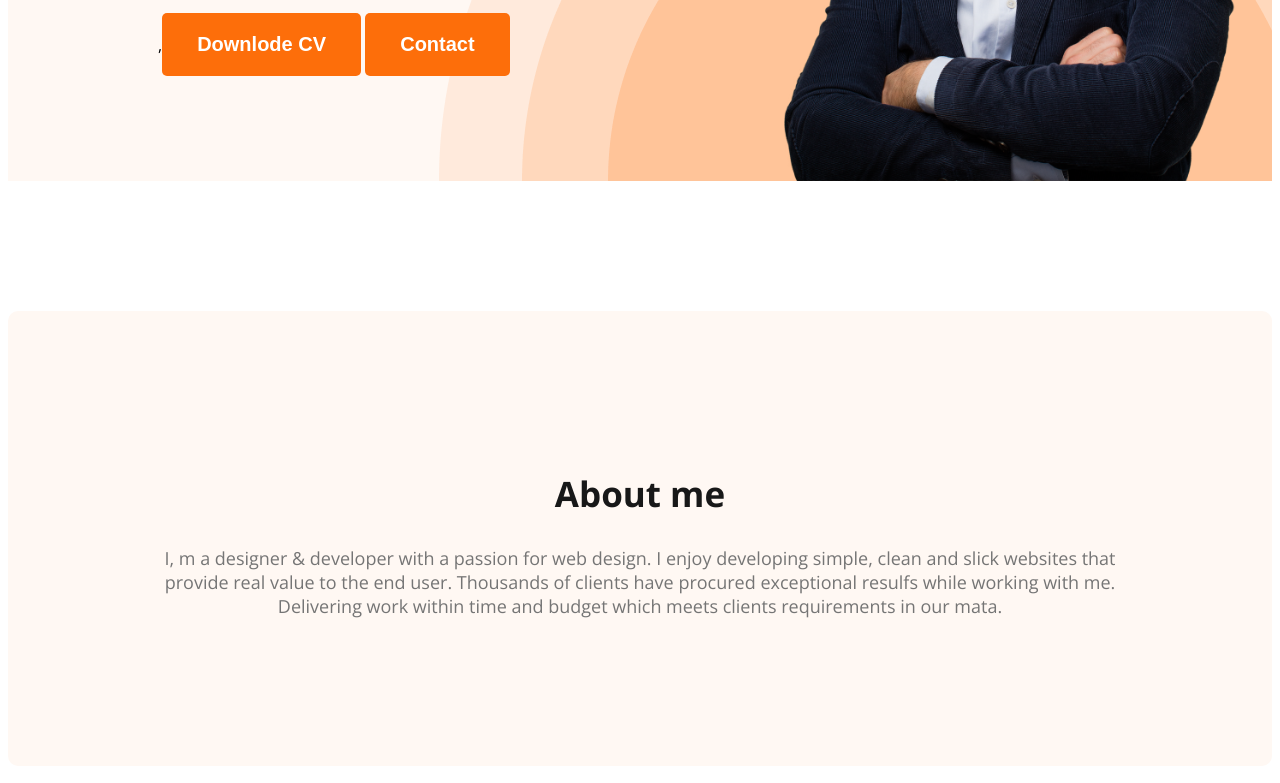
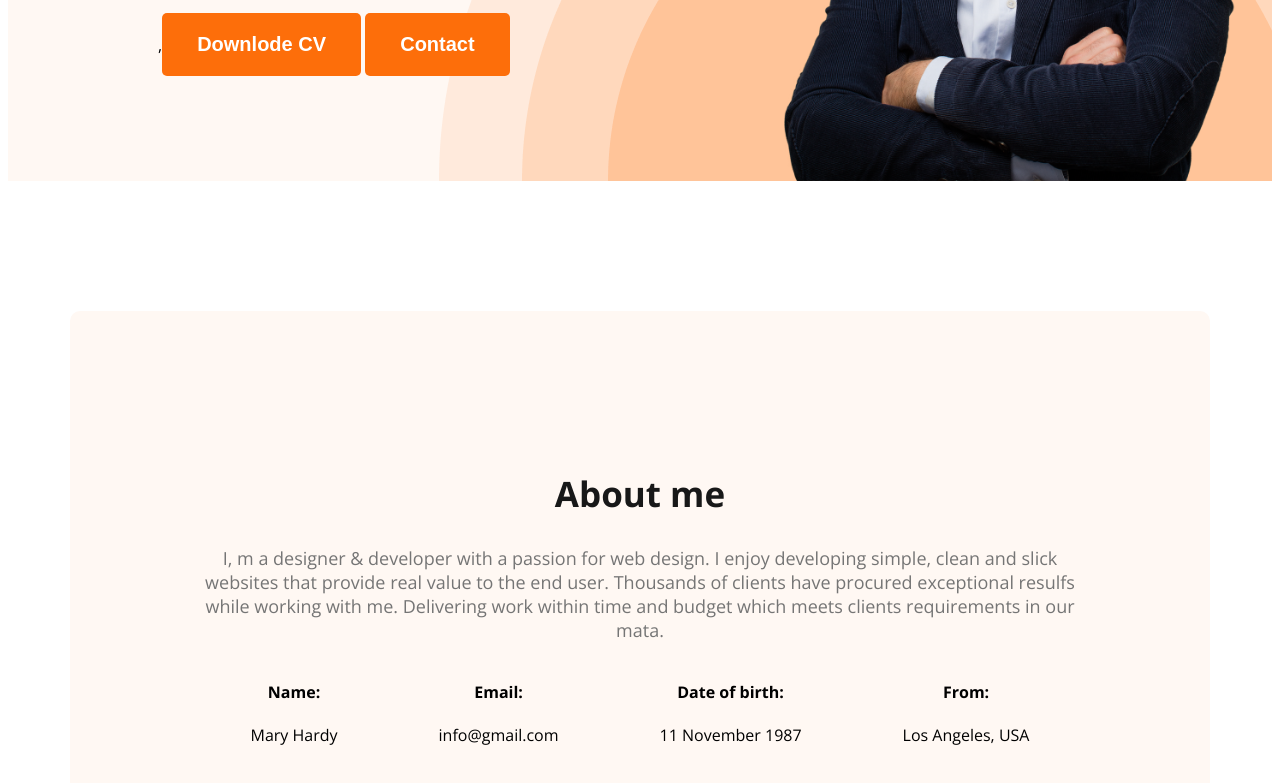
Before and after one commit to Rajuanul-Haque/Developer-Portfolio, a plain HTML site: page index.html in a window 1280 px wide. Shown: the part 587-1370 px from the top of the page. Drawn offline with nearby package versions, Linux system fonts and the light colour scheme.

Commit message:
added about information

```diff
--- a/css/style.css
+++ b/css/style.css
@@ -105,3 +105,12 @@ border-radius: 10px;
 background: #FFF8F3;
 margin:130px 0px;
 }
+main{
+    max-width: 1140px;
+    margin: auto;
+}
+.about-info-contener{
+    display: flex;
+    justify-content: space-around;
+    text-align: center;
+}
--- a/index.html
+++ b/index.html
@@ -34,6 +34,25 @@
     <section class="about">
         <h1 class="section-title">About me</h1>
         <p class="section-description">I, m a designer & developer with a passion for web design. I enjoy developing simple, clean and slick websites that provide real value to the end user. Thousands of clients have procured exceptional resulfs while working with me. Delivering work within time and budget which meets clients requirements in our mata.</p>
+        <div class="about-info-contener">
+            <!-- .about-info*4>h4.info-title+p.info-description -->
+            <div class="about-info">
+                <h4 class="info-title">Name:</h4>
+                <p class="info-description">Mary Hardy</p>
+            </div>
+            <div class="about-info">
+                <h4 class="info-title">Email:</h4>
+                <p class="info-description">info@gmail.com</p>
+            </div>
+            <div class="about-info">
+                <h4 class="info-title">Date of birth:</h4>
+                <p class="info-description">11 November 1987</p>
+            </div>
+            <div class="about-info">
+                <h4 class="info-title">From:</h4>
+                <p class="info-description">Los Angeles, USA</p>
+            </div>
+        </div>
     </section>
     </main>
     <footer>
```
